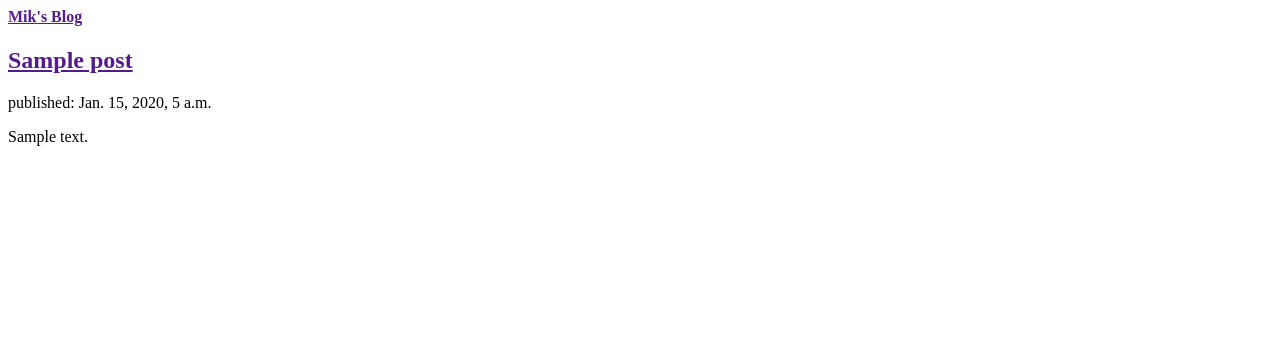
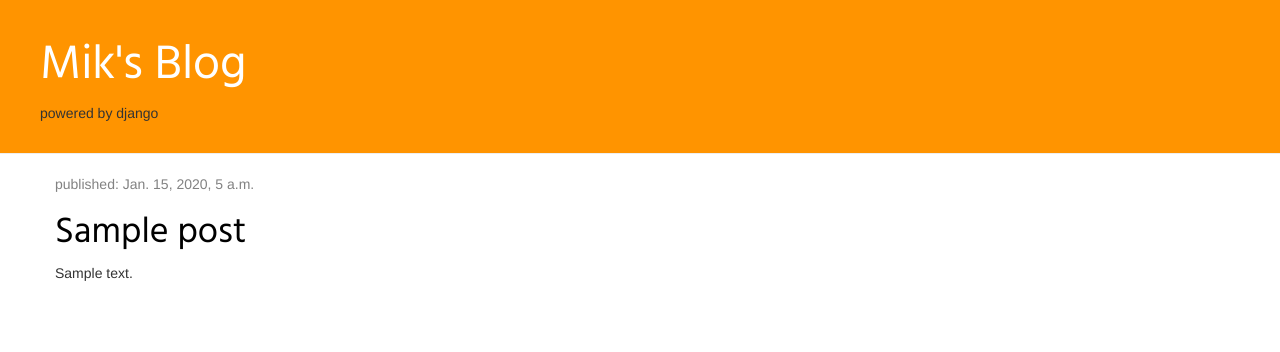
Before and after one commit to mikiyas-t/my-first-blog, a Django app: template blog/templates/blog/post_list.html in a window 1280 px wide. Shown: the top 352 px of the page. Run offline with Django 3.2, Linux system fonts and the light colour scheme; the template is opened without the code that fills it: values that come from a table or form of the project are taken from there, others are empty; tables that the repository leaves empty hold one stand-in row (values such as "Sample post"); some libraries are stand-ins or nearby versions.

Commit message:
more CSS

```diff
--- /dev/null
+++ b/blog/static/css/blog.css
@@ -0,0 +1,46 @@
+.page-header {
+    background-color: #ff9400;
+    margin-top: 0;
+    padding: 20px 20px 20px 40px;
+}
+
+.page-header h1, .page-header h1 a, .page-header h1 a:visited, .page-header h1 a:active {
+    color: #ffffff;
+    font-size: 36pt;
+    text-decoration: none;
+}
+
+.content {
+    margin-left: 40px;
+}
+
+h1, h2, h3, h4 {
+    font-family: 'Hind', sans-serif;
+}
+
+.date {
+    color: #828282;
+}
+
+.save {
+    float: right;
+}
+
+.post-form textarea, .post-form input {
+    width: 100%;
+}
+
+.top-menu, .top-menu:hover, .top-menu:visited {
+    color: #ffffff;
+    float: right;
+    font-size: 26pt;
+    margin-right: 20px;
+}
+
+.post {
+    margin-bottom: 70px;
+}
+
+.post h1 a, .post h1 a:visited {
+    color: #000000;
+}
--- a/blog/templates/blog/post_list.html
+++ b/blog/templates/blog/post_list.html
@@ -1,22 +1,36 @@
+{% load staticfiles %}
 <html>
 
     <head>
         <title>Mik's blog - a django experiment</title>
+        <link rel="stylesheet" href="//maxcdn.bootstrapcdn.com/bootstrap/3.2.0/css/bootstrap.min.css">
+        <link rel="stylesheet" href="//maxcdn.bootstrapcdn.com/bootstrap/3.2.0/css/bootstrap-theme.min.css">
+        <link rel="stylesheet" href="{% static 'css/blog.css' %}">
+        <link href='https://fonts.googleapis.com/css?family=Hind:400,300' rel='stylesheet' type='text/css'>
     </head>
 
     <body>
 
-        <div>
-            <h4><a href="">Mik's Blog</a></h4>
+        <div class = "page-header">
+            <h1><a href="">Mik's Blog</a></h4>
+            <p>powered by django</p>
         </div>
 
-        {% for post in posts  %}
-            <h2><a href="">{{post.title}}</a></h2>
-            <p>published: {{post.published_Date}}</p>
-            <p>{{post.text|linebreaks}}</p>
-            <br>
-            <br>
-        {% endfor %}
+        <div class="content container">
+            <div class="row">
+                <div class="col-md-8">
+                    {% for post in posts %}
+                        <div class="post">
+                            <div class="date">
+                                <p>published: {{ post.published_Date }}</p>
+                            </div>
+                            <h1><a href="">{{ post.title }}</a></h1>
+                            <p>{{ post.text|linebreaks }}</p>
+                        </div>
+                    {% endfor %}
+                </div>
+            </div>
+        </div>
 
     </body>
 
```
